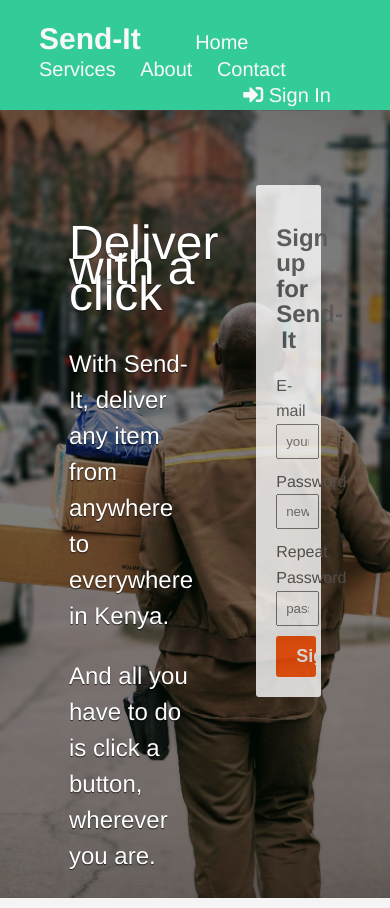
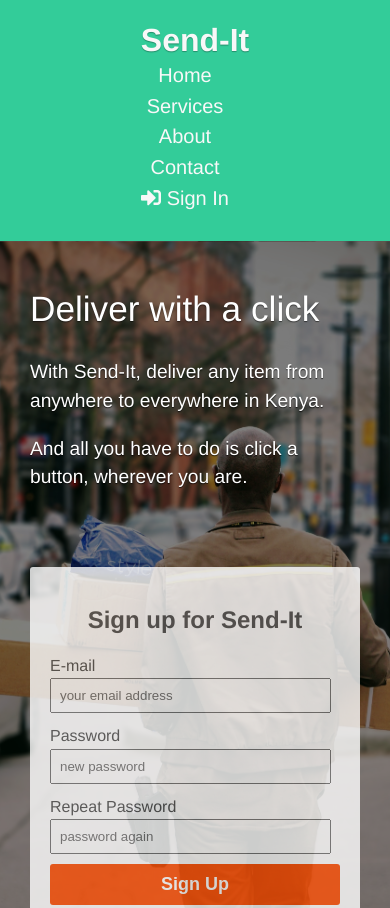
Before and after one commit to cob04/SendIt, a plain HTML site: page index.html in a window 390 px wide. Shown: the top 908 px of the page. Drawn offline with Linux system fonts and the light colour scheme.

Commit message:
[Feature #161612270] The landing page is now responsive

```diff
--- a/css/style.css
+++ b/css/style.css
@@ -34,6 +34,7 @@ body {
 	font-size: 30px;
 	padding-right: 50px;
 	font-weight: 700;
+	text-shadow: 0 1px 1px rgba(0,0,0,0.3);
 }
 #main-navbar a {
 	text-decoration: none;
@@ -71,6 +72,7 @@ body {
 	text-align: left;
 	font-size: 3em;
 	font-weight: 300;
+	line-height: 1.1em;
 	text-shadow: 0 1px 1px rgba(0,0,0,0.5);
 }
 #intro .main h3 {
@@ -145,3 +147,41 @@ footer {
 	color: #FFF;
 	text-align: center;
 }
+
+@media(max-width:600px){
+	.container {
+		width: 100%;
+	}
+	#main-navbar li {
+		line-height: 1.8em;
+		text-align: center;
+		float: none;
+		display: block;
+	}
+	#main-navbar .main-link a {
+		font-size: 2em;
+		padding-right: 0;
+	}
+	#main-navbar .right {
+		float: none;
+	}
+	#intro .main {
+		padding-top: 20px;
+		float: none;
+		width: 100%;
+	}
+	#intro .main h1 {
+		font-size: 2.2em;
+	}
+	#intro .main h3 {
+		font-size: 1.2em;
+	}
+	#intro .sidebar {
+		float: none;
+		width: 100%;
+	}
+	#services .item {
+		float: none;
+		width: 100%;
+	}
+}
```
